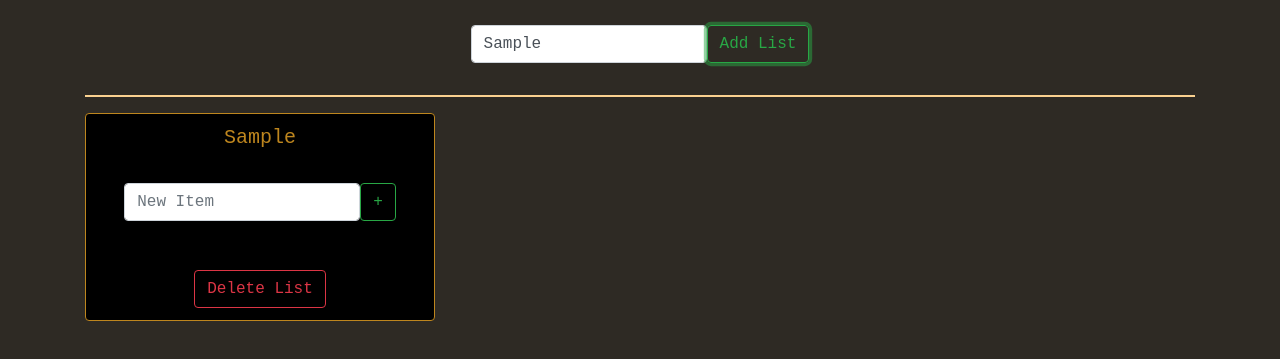
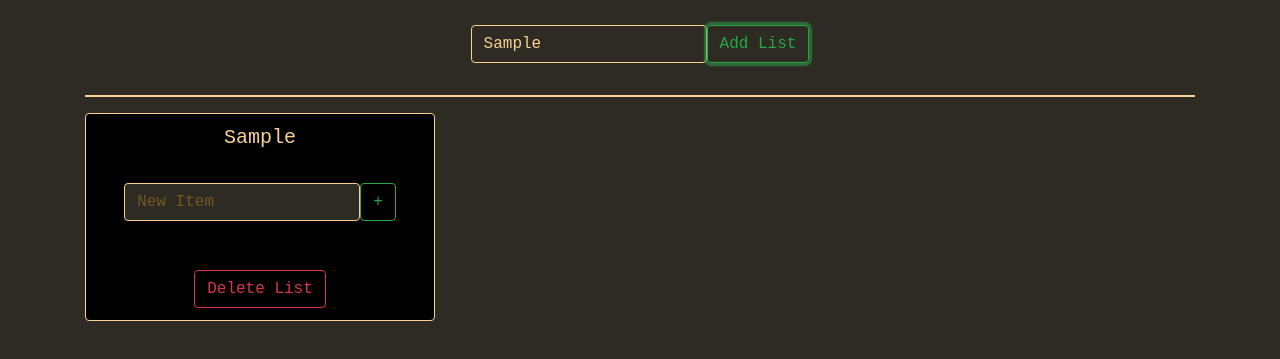
Before and after one commit to nathanielwheeler/TaskMaster, a plain HTML site: page index.html in a window 1280 px wide. Both pictures are taken after typing "Sample" into the empty fields and a click on the button "Add List". Shown: the part 91-450 px from the top of the page. Drawn offline with nearby package versions, Linux system fonts and the light colour scheme; a small style sheet from the web is missing.

Commit message:
styled forms

```diff
--- a/app/Controllers/ListController.js
+++ b/app/Controllers/ListController.js
@@ -3,7 +3,7 @@ import ListService from "../Services/ListService.js";
 //Private
 let _listService = new ListService()
 
-//TODO Don't forget to render to the screen after every data change.
+//NOTE Don't forget to render to the screen after every data change.
 function _drawLists() {
     let template = ''
     let lists = _listService.getLists()
--- a/assets/style.css
+++ b/assets/style.css
@@ -20,6 +20,15 @@ a:hover {
     background: black;
 }
 
+::placeholder {
+    color: rgba(190, 134, 30, 0.5)!important;
+}
+input, textarea {
+    color: #FAD190!important;
+    background-color: #2E2A24!important;
+    border-color: #FAD190!important;
+}
+
 .bg-dark {
   background-color: #2E2A24!important;
 }
@@ -27,12 +36,12 @@ a:hover {
   color: #FAD190!important;
 }
 .text-list {
-    color: #BE861E!important;
+    color: #FAD190!important;
 }
 
 
 .my-border {
-    border: 1px solid #BE861E
+    border: 1px solid #FAD190
 }
 
 .h-100 {
@@ -49,21 +58,9 @@ a:hover {
 }
 
 
-/*
- .btn-danger {
-    color: #9d0006;
-    background: #9d0006;
-    border-color: #9d0006;
+.badge-danger {
+    color: #D8CBAA!important;
 }
-.btn-danger:hover {
-    color: #cc241d;
-    background: #cc241d;
-    border-color: #cc241d;
+.badge-danger:hover {
+    color: #BE861E!important;
 }
-*/
-.badge-danger {
-    background: #9d0006;
-}
-.badge-danger {
-    background: #cc241d;
-}
```
